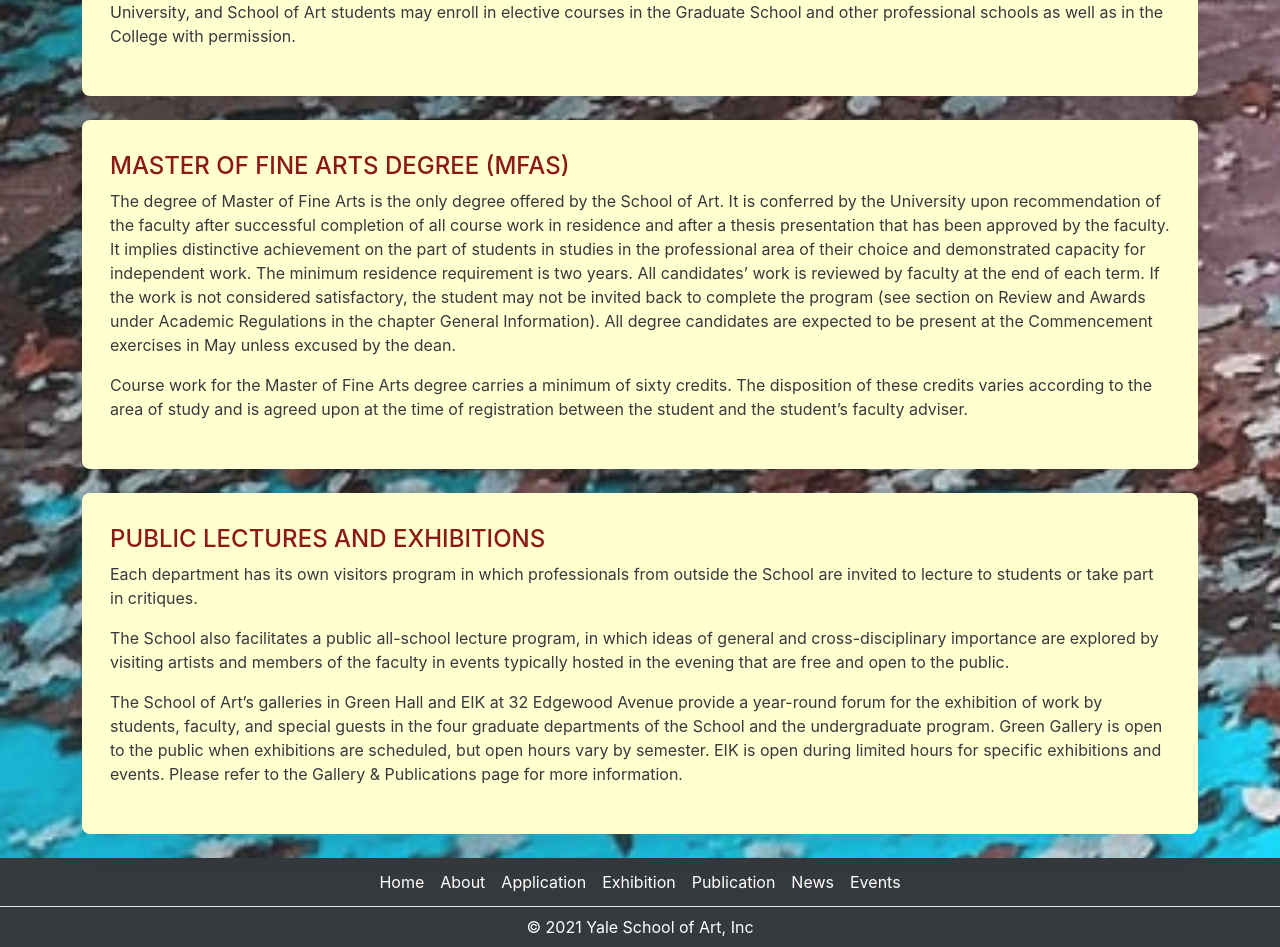
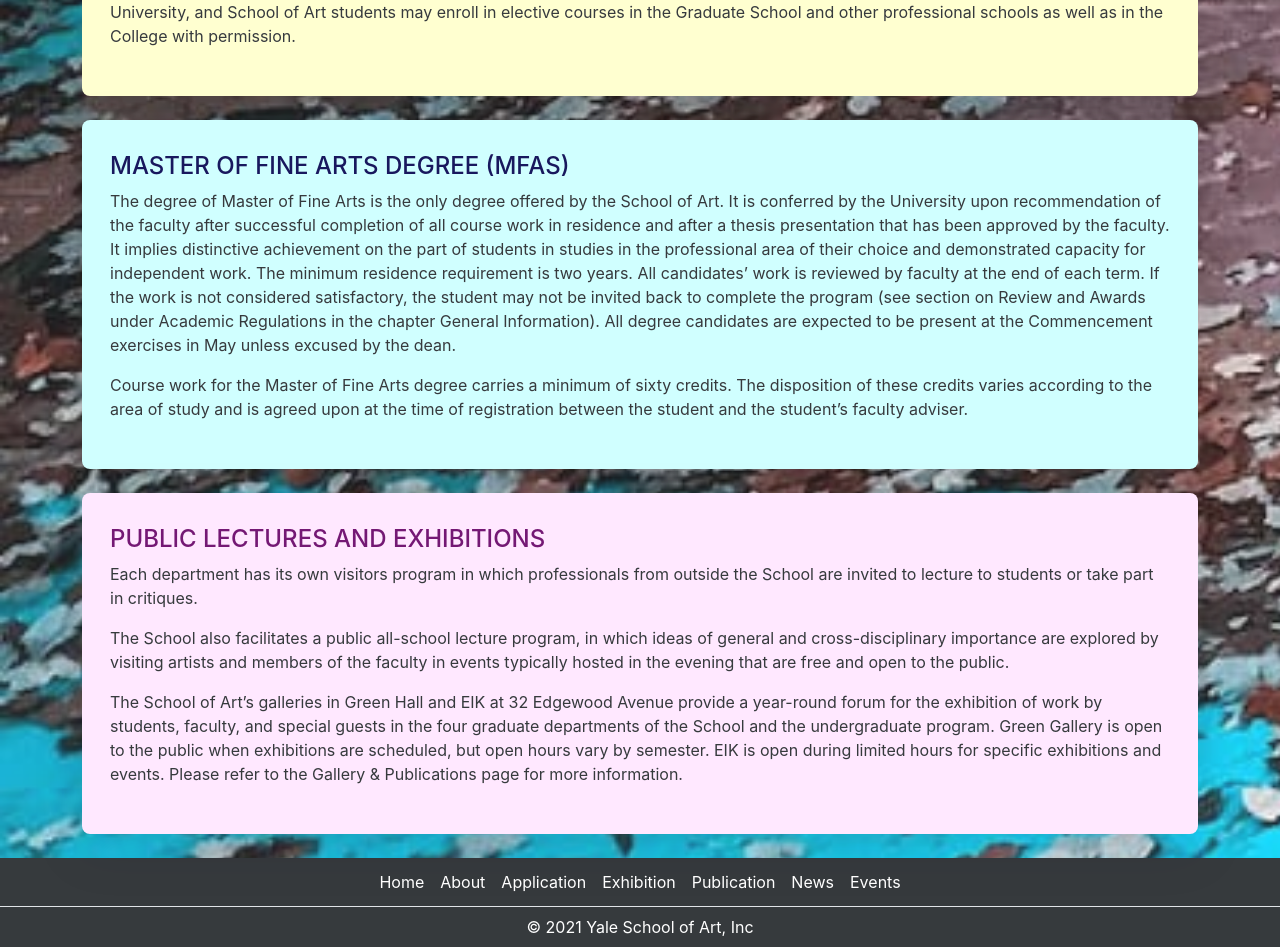
Before and after one commit to arghyadutta080/Yale-School-of-Art-Clone, a React (Create React App) app: page /about in a window 1280 px wide. Shown: the part 582-1529 px from the top of the page. Built offline with nearby package versions, Linux system fonts and the light colour scheme.

Commit message:
Update MainAbout.jsx

```diff
--- a/src/components/MainAbout.jsx
+++ b/src/components/MainAbout.jsx
@@ -1,7 +1,6 @@
 import React from 'react'
 import Navbar from './Navbar'
 import about_bg_1 from './Images/about_bg_1.jpeg'
-import about_bg_2 from './Images/about_bg_2.jpeg'
 import Footer from './Footer'
 
 function MainAbout() {
@@ -18,16 +17,16 @@
                         <p className="">The School of Art offers an undergraduate art major for students in Yale College (see the bulletin Yale College Programs of Study). In addition, the School’s courses are open to students in the Graduate School of Arts and Sciences and other professional schools of the University, and School of Art students may enroll in elective courses in the Graduate School and other professional schools as well as in the College with permission.</p>
                     </div>
                 </div>
-                <div className="p-3 mb-4 rounded-3 flex-wrap shadow-lg" style={{ backgroundColor: "#ffffcc" }}>
+                <div className="p-3 mb-4 rounded-3 flex-wrap shadow-lg" style={{ backgroundColor: "#ccffff" }}>
                     <div className="container-fluid py-3">
-                        <h4 className="" style={{ color: "#800000" }}>MASTER OF FINE ARTS DEGREE (MFAS)</h4>
+                        <h4 className="" style={{ color: "#00004d" }}>MASTER OF FINE ARTS DEGREE (MFAS)</h4>
                         <p className="">The degree of Master of Fine Arts is the only degree offered by the School of Art. It is conferred by the University upon recommendation of the faculty after successful completion of all course work in residence and after a thesis presentation that has been approved by the faculty. It implies distinctive achievement on the part of students in studies in the professional area of their choice and demonstrated capacity for independent work. The minimum residence requirement is two years. All candidates’ work is reviewed by faculty at the end of each term. If the work is not considered satisfactory, the student may not be invited back to complete the program (see section on Review and Awards under Academic Regulations in the chapter General Information). All degree candidates are expected to be present at the Commencement exercises in May unless excused by the dean.</p>
                         <p className=''>Course work for the Master of Fine Arts degree carries a minimum of sixty credits. The disposition of these credits varies according to the area of study and is agreed upon at the time of registration between the student and the student’s faculty adviser.</p>
                     </div>
                 </div>
-                <div className="p-3 mb-4 rounded-3 flex-wrap shadow-lg" style={{ backgroundColor: "#ffffcc" }}>
+                <div className="p-3 mb-4 rounded-3 flex-wrap shadow-lg" style={{ backgroundColor: "#ffe6ff" }}>
                     <div className="container-fluid py-3">
-                        <h4 className="" style={{ color: "#800000" }}>PUBLIC LECTURES AND EXHIBITIONS</h4>
+                        <h4 className="" style={{ color: "#660066" }}>PUBLIC LECTURES AND EXHIBITIONS</h4>
                         <p className="">Each department has its own visitors program in which professionals from outside the School are invited to lecture to students or take part in critiques.</p>
                         <p className=''>The School also facilitates a public all-school lecture program, in which ideas of general and cross-disciplinary importance are explored by visiting artists and members of the faculty in events typically hosted in the evening that are free and open to the public.</p>
                         <p className="">The School of Art’s galleries in Green Hall and EIK at 32 Edgewood Avenue provide a year-round forum for the exhibition of work by students, faculty, and special guests in the four graduate departments of the School and the undergraduate program. Green Gallery is open to the public when exhibitions are scheduled, but open hours vary by semester. EIK is open during limited hours for specific exhibitions and events. Please refer to the Gallery & Publications page for more information.</p>
```
